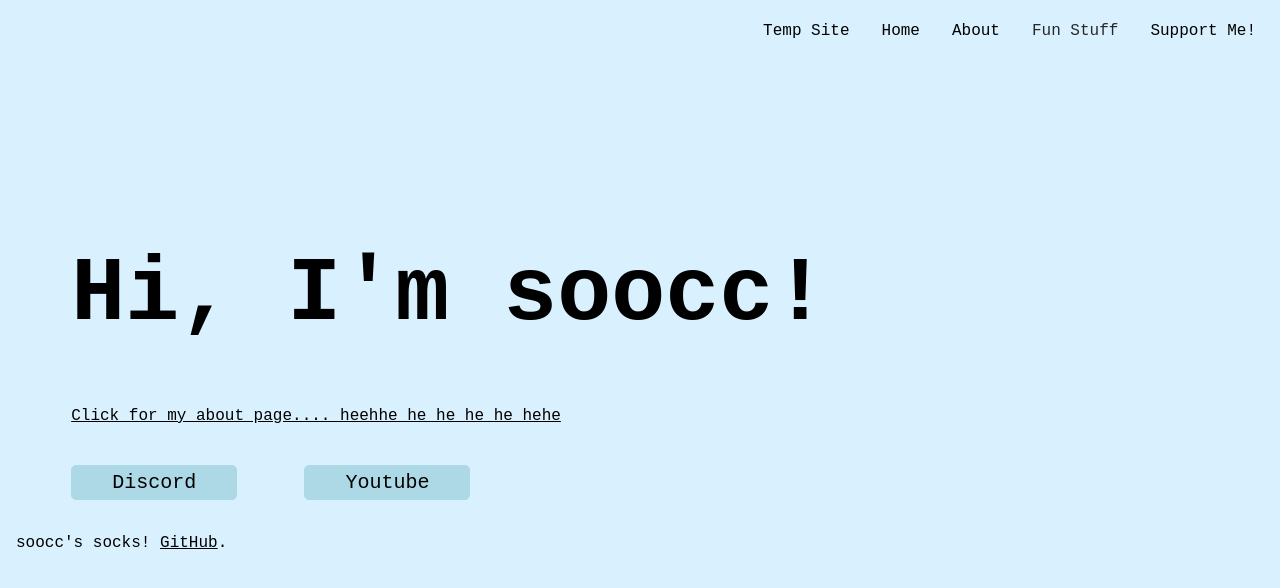
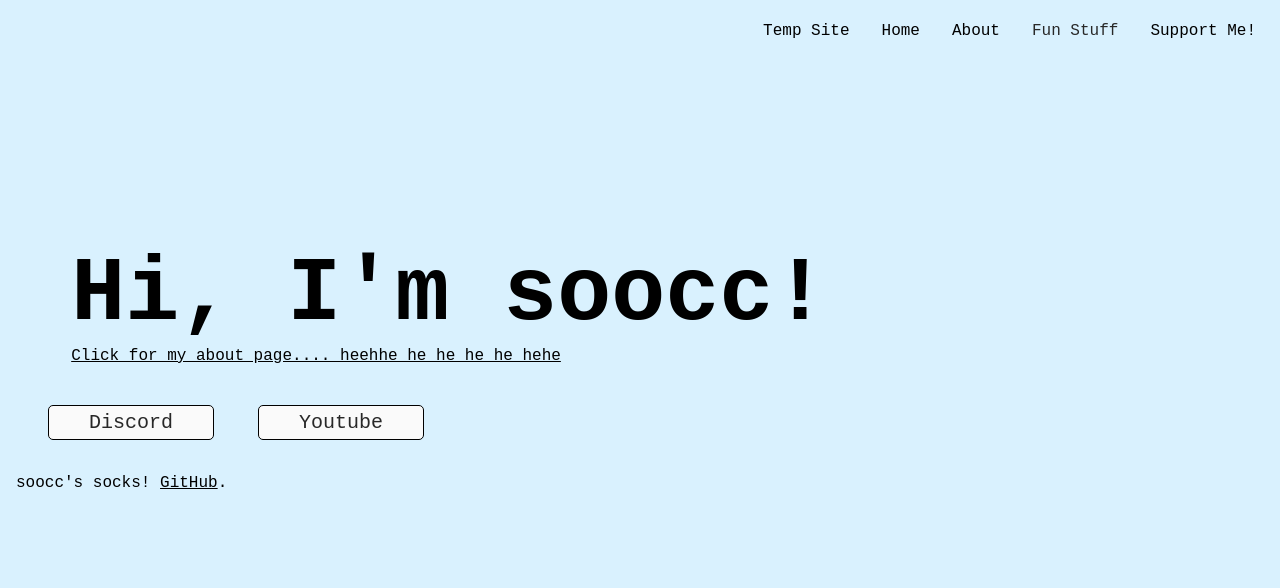
Before and after one commit to soocc/sooccsocks2, a Jekyll site: the page built from index.html, in a window 1280 px wide. Shown: the top 588 px of the page. Built offline with Jekyll 4.4.1, drawn with Linux system fonts in a browser that asks for light colours.

Commit message:
Update index.html

```diff
--- a/index.html
+++ b/index.html
@@ -11,17 +11,11 @@ layout: default
         font-weight: bold;
         font-size: 90px;
         margin-left: 5%;
-        margin-top: 15%
+        margin-top: 15%;
+        margin-bottom: 0px;
       }
 
       .intro {
-        margin-left: 5%;
-      }
-
-      .blue-button {
-        color: black;
-        background-color: lightblue;
-        border-color: lightblue;
         margin-left: 5%;
       }
     </style>
```
